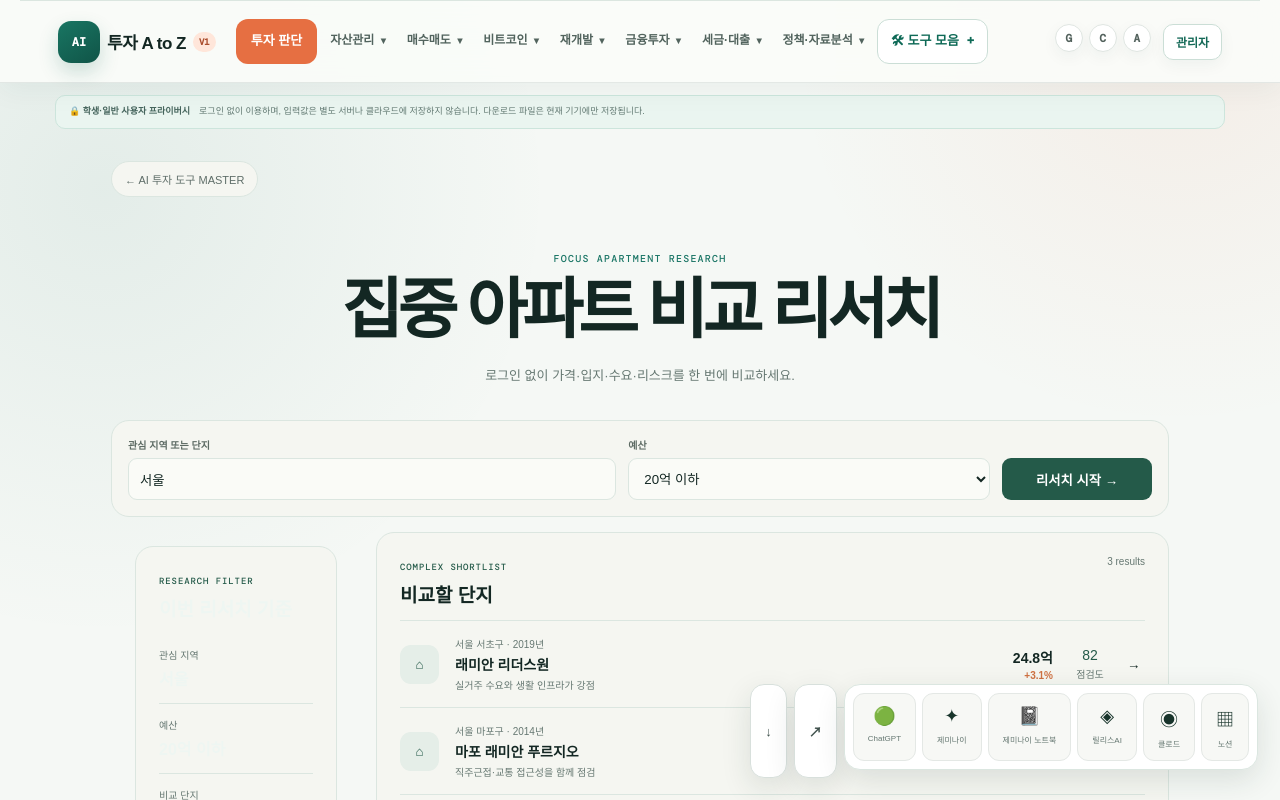
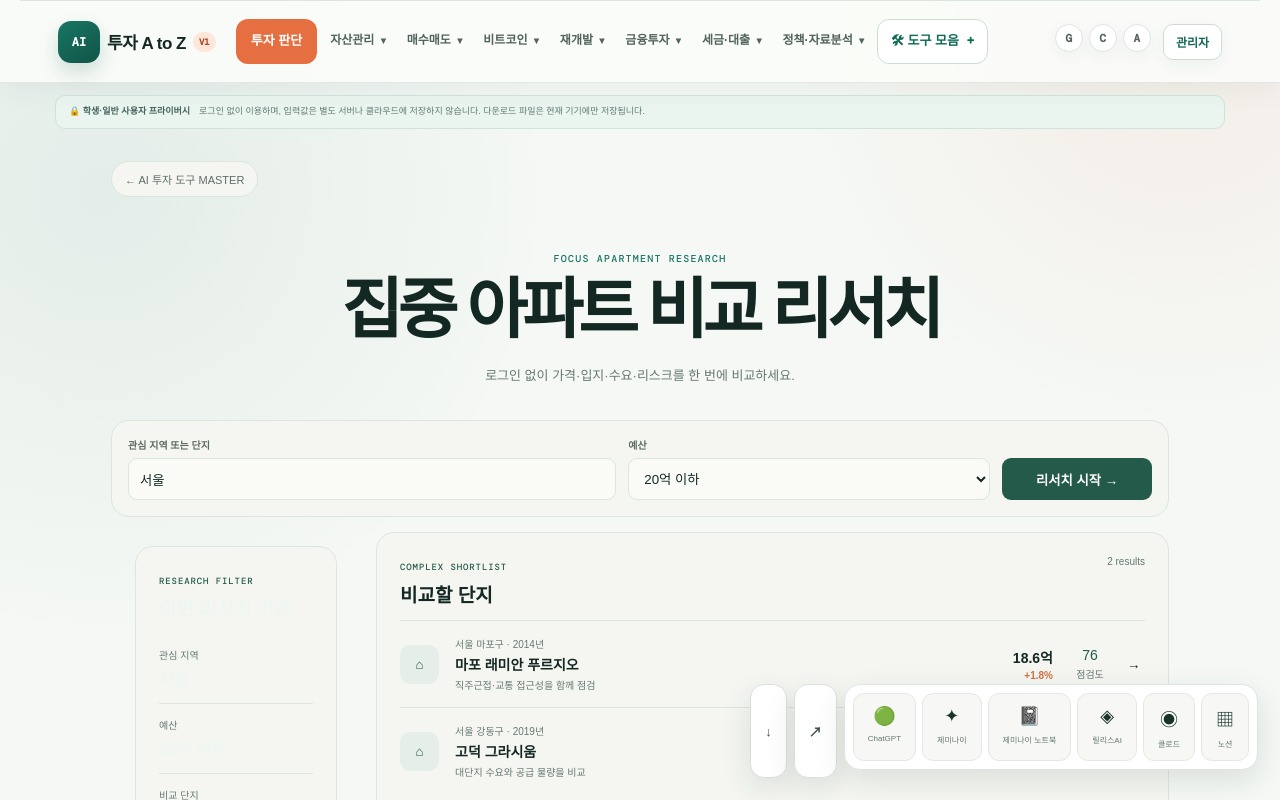
Before and after one commit to crenciasea7-dot/teacher-tools, a Next.js app in the folder ai-invest-tools-master/: page /apartment-research in a window 1280 px wide. Shown: the top 800 px of the page. Built offline with nearby package versions, Linux system fonts and the light colour scheme; a web font is replaced by a local one.

Commit message:
Apply budget and query filters to apartment research

```diff
--- a/ai-invest-tools-master/app/apartment-research/page.tsx
+++ b/ai-invest-tools-master/app/apartment-research/page.tsx
@@ -4,6 +4,7 @@ import { useMemo, useRef, useState } from "react";
 import "../tool-pages.css";
 
 type Complex = { name: string; location: string; price: string; change: string; school: string; transit: string; note: string; score: number };
+const priceInBillions = (value: string) => Number.parseFloat(value.replace("억", ""));
 const complexes: Complex[] = [
   { name: "래미안 리더스원", location: "서울 서초구 · 2019년", price: "24.8억", change: "+3.1%", school: "학군 우수", transit: "2호선 8분", note: "실거주 수요와 생활 인프라가 강점", score: 82 },
   { name: "마포 래미안 푸르지오", location: "서울 마포구 · 2014년", price: "18.6억", change: "+1.8%", school: "학군 보통", transit: "5호선 6분", note: "직주근접·교통 접근성을 함께 점검", score: 76 },
@@ -16,7 +17,15 @@ export default function ApartmentResearchPage() {
   const [selected, setSelected] = useState<Complex | null>(null);
   const [searched, setSearched] = useState(false);
   const resultsRef = useRef<HTMLDivElement>(null);
-  const results = useMemo(() => complexes.filter((complex) => !query || `${complex.name} ${complex.location}`.includes(query) || query.includes("서울")), [query]);
+  const results = useMemo(() => {
+    const normalizedQuery = query.trim().toLowerCase();
+    const maxBudget = budget === "10억 이하" ? 10 : budget === "15억 이하" ? 15 : budget === "20억 이하" ? 20 : Infinity;
+    return complexes.filter((complex) => {
+      const searchable = `${complex.name} ${complex.location}`.toLowerCase();
+      const queryMatches = !normalizedQuery || searchable.includes(normalizedQuery);
+      return queryMatches && (maxBudget === Infinity || priceInBillions(complex.price) <= maxBudget);
+    });
+  }, [query, budget]);
 
   function startResearch() {
     const first = results[0] ?? null;
```
